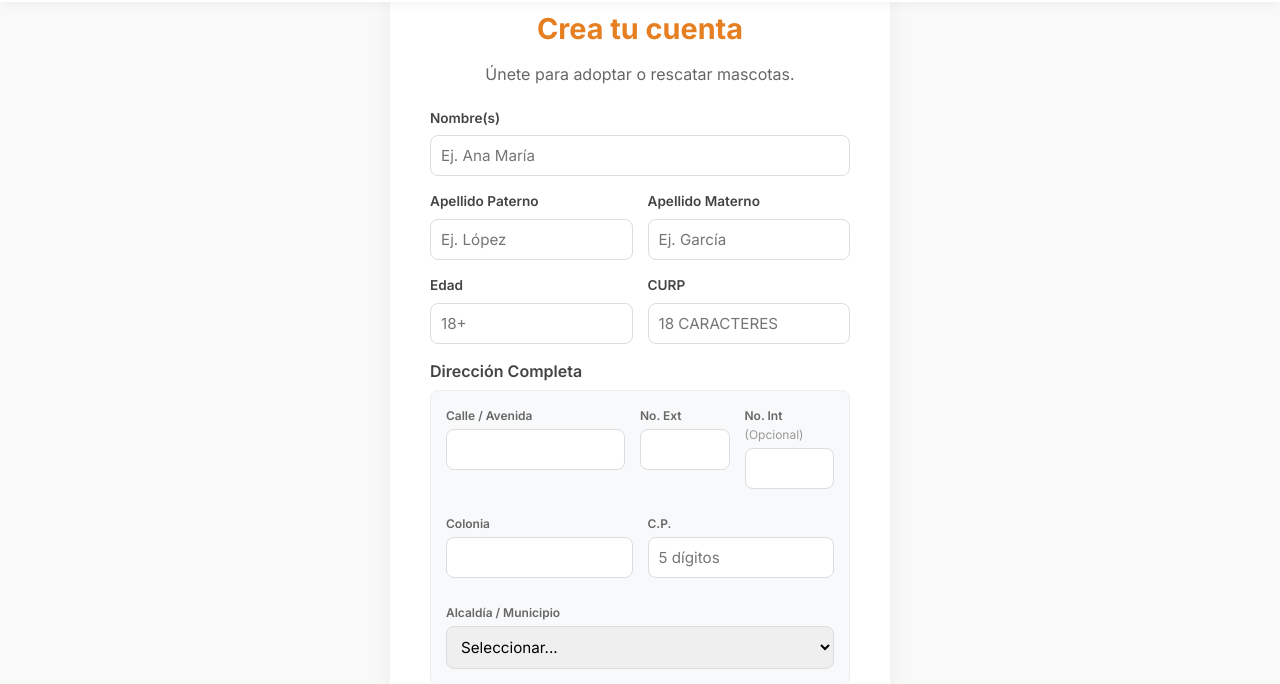
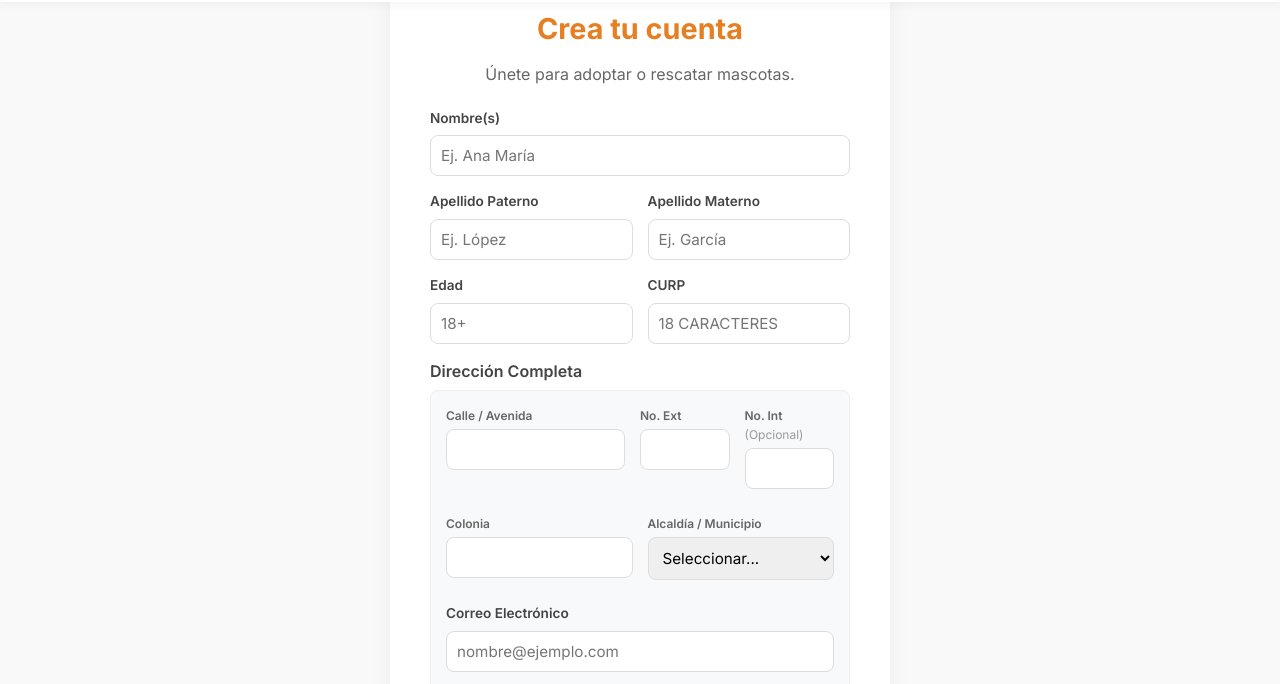
Before and after one commit to irvingmoz/the-loyal-nest, a plain HTML site: page register.html in a window 1280 px wide. Shown: the part 74-758 px from the top of the page. Drawn offline with Linux system fonts and the light colour scheme.

Commit message:
Update register.html

```diff
--- a/register.html
+++ b/register.html
@@ -114,11 +114,7 @@
                             <span class="label-sm">Colonia</span>
                             <input type="text" id="dirColonia" class="form-control" required>
                         </div>
-                        <div class="form-group">
-                            <span class="label-sm">C.P.</span>
-                            <input type="text" id="dirCP" class="form-control" placeholder="5 dígitos" maxlength="5" required>
-                        </div>
-                    </div>
+
 
                     <div class="form-group" style="margin-bottom:0;">
                         <span class="label-sm">Alcaldía / Municipio</span>
```
